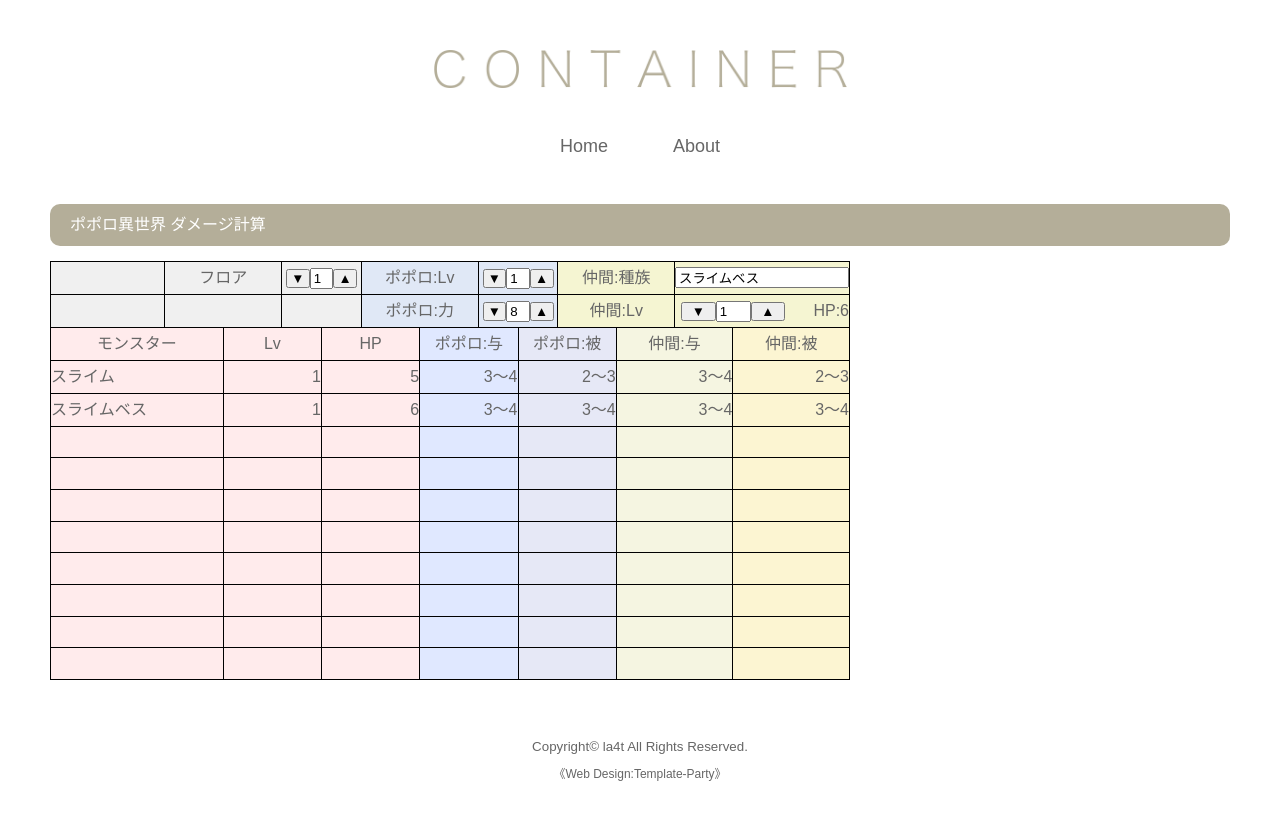
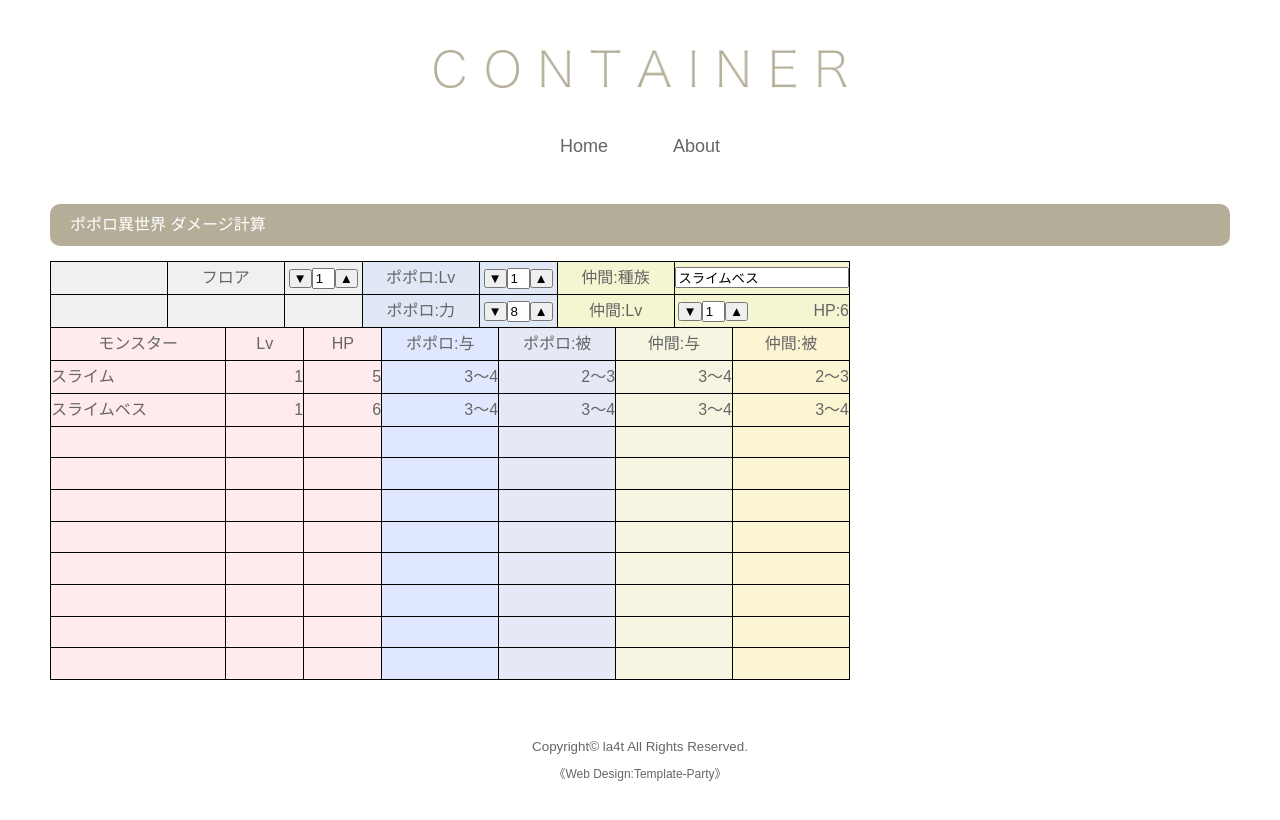
Before and after one commit to la4t/la4t.github.io, a Jekyll site: the page built from tr3_isekai.md, in a window 1280 px wide. Shown: the top 820 px of the page. Built offline with Jekyll 4.4.1, drawn with Linux system fonts in a browser that asks for light colours.

Commit message:
UIの調整

```diff
--- a/tr3_isekai.md
+++ b/tr3_isekai.md
@@ -12,18 +12,32 @@ title: ポポロ異世界 ダメージ計算
 <script data-main="{{ site.baseurl }}/js/tr3_isekai.js" src="{{ site.baseurl }}/js/require.js"></script>
 
 <table border="0" cellpadding="0" cellspacing="0" style='border-collapse:collapse;table-layout:fixed;width:100%;min-width:400pt;max-width:600pt'>
+ <col style='width:14.63%'>
+ <col style='width:7.32%'>
+ <col style='width:7.32%'>
+ <col style='width:2.44%'>
+ <col style='width:7.32%'>
+ <col style='width:2.44%'>
+ <col style='width:12.2%'>
+ <col style='width:2.44%'>
+ <col style='width:7.32%'>
+ <col style='width:7.32%'>
+ <col style='width:7.32%'>
+ <col style='width:7.32%'>
+ <col style='width:2.44%'>
+ <col style='width:12.2%'>
  <tr style='height:23.0pt'>
-  <td class="xl65" style='height:23.0pt;width:14.2%'></td>
-  <td colspan="2" class="xl66" style='width:14.6%'>フロア</td>
-  <td colspan="2" class="xl68" align="center" style='border-left:none;width:10.0%'>
+  <td class="xl65" style='height:23.0pt;'></td>
+  <td colspan="2" class="xl66" style=''>フロア</td>
+  <td colspan="2" class="xl68" align="center" style='border-left:none;'>
     <button type="button" value="#floor minus 1" style="padding:0px;width:30%" id="btn1">▼</button><input type="text" value="1" maxlength='2' style="width:30%" id="floor" /><button type="button" value="#floor plus 99" style="padding:0px;width:30%" id="btn2">▲</button>
   </td>
-  <td colspan="2" class="xl69" style='border-left:none;width:14.6%'>ポポロ:Lv</td>
-  <td colspan="2" class="xl70" align="center" style='border-left:none;width:10.0%'>
+  <td colspan="2" class="xl69" style='border-left:none;'>ポポロ:Lv</td>
+  <td colspan="2" class="xl70" align="center" style='border-left:none;'>
     <button type="button" value="#lv_p minus 1" style="padding:0px;width:30%" id="btn3">▼</button><input type="text" value="1" maxlength='2' style="width:30%" id="lv_p" /><button type="button" value="#lv_p plus 99" style="padding:0px;width:30%" id="btn4">▲</button>
   </td>
-  <td colspan="2" class="xl76" style='border-left:none;width:14.6%'>仲間:種族</td>
-  <td colspan="3" class="xl77" style='border-left:none;width:22.0%%'><input type="text" value="スライムベス" style="width:100%" id="spec" /></td>
+  <td colspan="2" class="xl76" style='border-left:none;'>仲間:種族</td>
+  <td colspan="3" class="xl77" style='border-left:none;%'><input type="text" value="スライムベス" style="width:100%" id="spec" /></td>
  </tr>
  <tr style='height:23.0pt'>
   <td class="xl65" style='height:23.0pt;border-top:none'></td>
```
